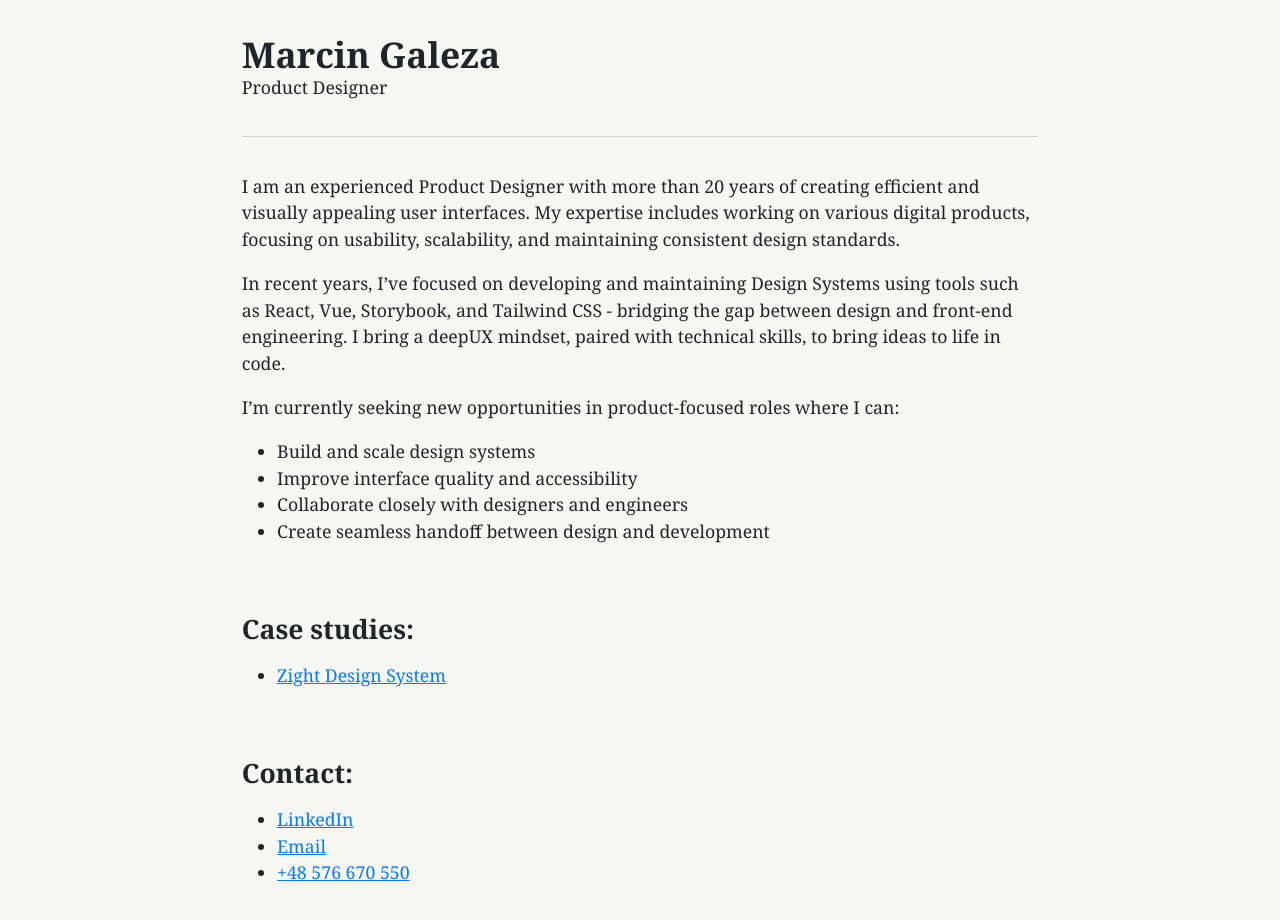
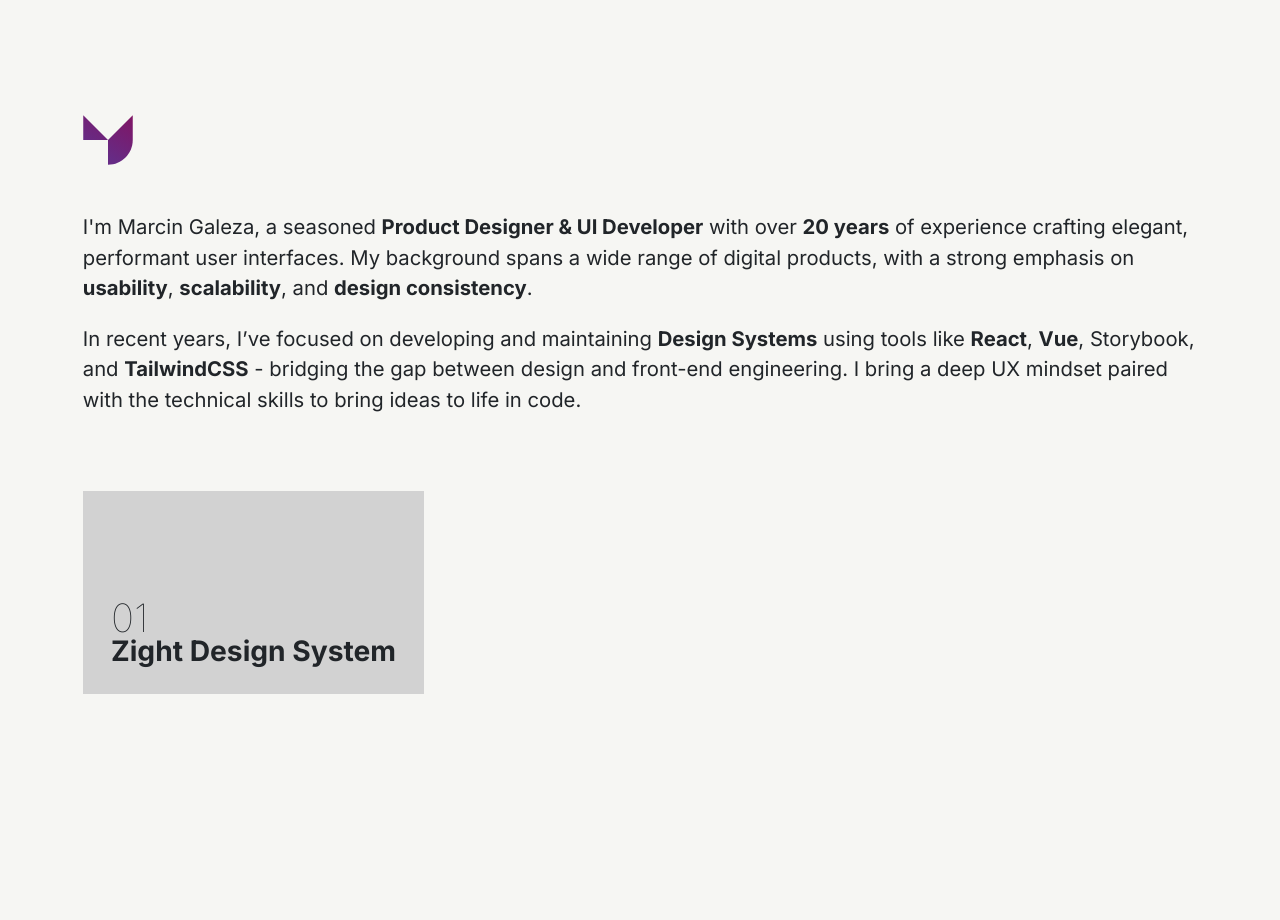
Before and after one commit to marcingaleza/marcingaleza.github.io, a plain HTML site: page index.html in a window 1280 px wide. After the commit the page ends 800 px from the top, so only its background shows below. Drawn offline with Linux system fonts and the light colour scheme.

Commit message:
Update layout

```diff
--- a/assets/main.css
+++ b/assets/main.css
@@ -14,7 +14,7 @@
   --color-link: var(--color-blue-500);
   --color-link-visited: var(--color-purple-500);
 
-  --font-sans-serif: -apple-system, BlinkMacSystemFont, avenir next, avenir, segoe ui, helvetica neue, helvetica, Cantarell, Ubuntu, roboto, noto, arial, sans-serif;
+  --font-sans-serif: "Inter", -apple-system, BlinkMacSystemFont, avenir next, avenir, segoe ui, helvetica neue, helvetica, Cantarell, Ubuntu, roboto, noto, arial, sans-serif;
   --font-serif: "Noto Serif", Georgia, Iowan Old Style, Apple Garamond, Baskerville, Times New Roman, Droid Serif, Times, Source Serif Pro, serif, Apple Color Emoji, Segoe UI Emoji, Segoe UI Symbol;
 
 
@@ -45,8 +45,8 @@
   --border-thick: var(--s-2);
 
   line-height: var(--ratio);
-  font-size: calc(.133vw + 1em);
-  font-family: var(--font-serif);
+  font-size: calc(.333vw + 1em);
+  font-family: var(--font-sans-serif);
   background-color: var(--color-light);
   color: var(--color-dark);
 }
@@ -87,29 +87,51 @@ main > * {
   display: block;
   margin-inline-start: auto;
   margin-inline-end: auto;
-  max-width: 45rem;
+  max-width: 55rem;
 }
 
 main > * + * {
   margin-block-start: 1em;
 }
 
-main > h2 {
+.heading {
   margin-block-start: var(--s4);
+  margin-block-end: var(--s2);
 }
 
-a {
-  color: var(--color-link);
-}
-a:visited {
-  color: var(--color-link-visited);
-}
-ul.list {
-  padding-left: var(--s2);
+.case-studies {
+  display: flex;
+  flex-wrap: wrap;
+  gap: var(--s2);
+  margin-block-start: var(--s4);
+  list-style: none;
 }
 
-.heading {
-  padding-bottom: var(--s2);
-  border-bottom: 1px solid var(--color-border);
-  margin-bottom: var(--s2);
+.case-studies a {
+  display: flex;
+  flex-direction: column;
+  justify-content: flex-end;
+  width: 100%;
+  max-width: 23.75rem;
+  min-height: 10rem;
+  background-color: var(--color-gray-200);
+  padding: var(--s1);
+  text-decoration: none;
 }
+
+.case-studies a:hover {
+  color: var(--color-light);
+  background: linear-gradient(238deg, #970147 0%, #662B85 100%);
+}
+
+.cs-number {
+  font-size: var(--s2);
+  font-weight: 100;
+  line-height: 1;
+}
+
+.cs-title {
+  font-size: var(--s1);
+  font-weight: 700;
+  line-height: 1;
+}
--- a/index.css
+++ /dev/null
@@ -1,183 +0,0 @@
-.marcin-galeza,
-.product-designer {
-  margin: 0;
-  position: relative;
-  letter-spacing: -0.02em;
-  line-height: 24px;
-  font-family: inherit;
-}
-.marcin-galeza {
-  align-self: stretch;
-  font-size: inherit;
-  font-weight: 700;
-}
-.product-designer {
-  font-size: 20px;
-  font-weight: 400;
-}
-.header,
-.i-am-an,
-.product-designer {
-  align-self: stretch;
-}
-.header {
-  display: flex;
-  flex-direction: column;
-  align-items: flex-start;
-  justify-content: flex-start;
-  gap: 9px;
-}
-.i-am-an {
-  position: relative;
-  letter-spacing: -0.02em;
-  line-height: 24px;
-}
-.in-recent-years {
-  margin: 0;
-}
-.vector-1-stroke {
-  height: 7.4px;
-  width: 11.5px;
-  position: relative;
-}
-.build-and-scale {
-  flex: 1;
-  position: relative;
-  letter-spacing: -0.02em;
-  line-height: 21px;
-}
-.list,
-.listitem,
-.listwrapper {
-  align-self: stretch;
-  display: flex;
-  justify-content: flex-start;
-}
-.listitem {
-  flex-direction: row;
-  align-items: center;
-  padding: 0 0 0 var(--padding-8);
-  gap: var(--gap-12);
-}
-.list,
-.listwrapper {
-  flex-direction: column;
-  align-items: flex-start;
-  gap: var(--gap-8);
-  color: var(--color-black);
-}
-.listwrapper {
-  gap: var(--gap-16);
-  text-align: left;
-  font-size: var(--font-size-16);
-  color: var(--color-gray);
-  font-family: var(--font-noto-serif);
-}
-.zight-design-system {
-  flex: 1;
-  position: relative;
-  text-decoration: underline;
-  letter-spacing: -0.02em;
-  line-height: 21px;
-}
-.list2 {
-  gap: var(--gap-8);
-  color: var(--Colors-Blue);
-}
-.list2,
-.listwrapper2,
-.main {
-  align-self: stretch;
-  display: flex;
-  flex-direction: column;
-  align-items: flex-start;
-  justify-content: flex-start;
-}
-.listwrapper2 {
-  gap: var(--gap-16);
-}
-.main {
-  flex: 1;
-  gap: 26px;
-  text-align: left;
-  font-size: var(--font-size-16);
-  color: var(--color-gray);
-  font-family: var(--font-noto-serif);
-}
-.brands-linkedin {
-  height: 24px;
-  width: 24px;
-  position: relative;
-  overflow: hidden;
-  flex-shrink: 0;
-}
-.marcingalezagmailcom1 {
-  text-decoration: underline;
-}
-.marcingalezagmailcom {
-  position: relative;
-  letter-spacing: -0.02em;
-  line-height: 16px;
-}
-.footer {
-  align-self: stretch;
-  border-top: 1px solid var(--color-ghostwhite);
-  display: flex;
-  flex-direction: row;
-  align-items: center;
-  justify-content: space-between;
-  padding: 18px 0 0;
-  gap: 0;
-  font-size: 14px;
-}
-.page,
-.website {
-  display: flex;
-  align-items: flex-start;
-}
-.page {
-  flex-direction: column;
-  justify-content: flex-start;
-  gap: 75px;
-  max-width: 800px;
-}
-.website {
-  width: 100%;
-  height: 1273px;
-  position: relative;
-  background-color: var(--color-white);
-  overflow: hidden;
-  flex-direction: row;
-  justify-content: center;
-  padding: 80px 20px 279px;
-  box-sizing: border-box;
-  line-height: normal;
-  letter-spacing: normal;
-  text-align: left;
-  font-size: 36px;
-  color: var(--color-gray);
-  font-family: var(--font-noto-serif);
-}
-@media screen and (max-width: 800px) {
-  .marcin-galeza {
-    font-size: 29px;
-    line-height: 19px;
-  }
-  .page {
-    gap: 37px;
-    max-width: 100%;
-  }
-}
-@media screen and (max-width: 450px) {
-  .marcin-galeza {
-    font-size: 22px;
-    line-height: 14px;
-  }
-  .product-designer {
-    font-size: var(--font-size-16);
-    line-height: 19px;
-  }
-  .page {
-    gap: 19px;
-  }
-}
--- a/index.html
+++ b/index.html
@@ -1,39 +1,72 @@
 <!DOCTYPE html>
 <html lang="en">
   <head>
-  <meta charset="UTF-8">
-  <meta name="viewport" content="width=device-width, initial-scale=1.0">
+    <meta charset="UTF-8" />
+    <meta name="viewport" content="width=device-width, initial-scale=1.0" />
     <title>Marcin Galeza - Product Designer</title>
     <link rel="preconnect" href="https://fonts.googleapis.com">
     <link rel="preconnect" href="https://fonts.gstatic.com" crossorigin>
-  <link href="https://fonts.googleapis.com/css2?family=Noto+Serif:ital,wght@0,100..900;1,100..900&display=swap" rel="stylesheet">
-  <link rel="stylesheet" href="assets/main.css">
+    <link href="https://fonts.googleapis.com/css2?family=Inter:ital,opsz,wght@0,14..32,100..900;1,14..32,100..900&display=swap" rel="stylesheet">
+    <link rel="stylesheet" href="assets/main.css" />
   </head>
   <body>
     <div class="wrapper">
       <main>
         <div class="heading">
-        <h1>Marcin Galeza</h1>
-        <p>Product Designer</p>
+          <svg
+            width="50"
+            height="50"
+            viewBox="0 0 101 100"
+            fill="none"
+            xmlns="http://www.w3.org/2000/svg"
+          >
+            <path
+              d="M100.5 50C100.5 77.6142 78.1142 100 50.5 100V50L100.5 0V50Z"
+              fill="url(#paint0_linear_21_13)"
+            />
+            <path
+              d="M50.5 50H0.5V0L50.5 50Z"
+              fill="url(#paint1_linear_21_13)"
+            />
+            <defs>
+              <linearGradient
+                id="paint0_linear_21_13"
+                x1="262.583"
+                y1="2.50002"
+                x2="163.474"
+                y2="156.915"
+                gradientUnits="userSpaceOnUse"
+              >
+                <stop stop-color="#970147" />
+                <stop offset="1" stop-color="#662B85" />
+              </linearGradient>
+              <linearGradient
+                id="paint1_linear_21_13"
+                x1="262.583"
+                y1="2.50002"
+                x2="163.474"
+                y2="156.915"
+                gradientUnits="userSpaceOnUse"
+              >
+                <stop stop-color="#970147" />
+                <stop offset="1" stop-color="#662B85" />
+              </linearGradient>
+            </defs>
+          </svg>
         </div>
-      <p>I am an experienced Product Designer with more than 20 years of creating efficient and visually appealing user interfaces. My expertise includes working on various digital products, focusing on usability, scalability, and maintaining consistent design standards.</p>
-      <p>In recent years, I’ve focused on developing and maintaining Design Systems using tools such as React, Vue, Storybook, and Tailwind CSS - bridging the gap between design and front-end engineering. I bring a deepUX mindset, paired with technical skills, to bring ideas to life in code.</p>
-      <p>I’m currently seeking new opportunities in product-focused roles where I can:</p>
-      <ul class="list">
-        <li>Build and scale design systems</li>
-        <li>Improve interface quality and accessibility</li>
-        <li>Collaborate closely with designers and engineers</li>
-        <li>Create seamless handoff between design and development</li>
-      </ul>
-      <h2>Case studies:</h2>
-      <ul class="list">
-        <li><a target="_blank" href="https://www.figma.com/proto/eRa1QRo990eQtxvF4AOVnM/Case-Study---Zight-Design-System?page-id=0%3A1&node-id=1-24&p=f&viewport=602%2C-573%2C0.96&t=WPMUtxrKFgp2kPCT-1&scaling=min-zoom&content-scaling=fixed">Zight Design System</a></li>
-      </ul>
-      <h2>Contact:</h2>
-      <ul class="list">
-        <li><a target="_blank" href="https://www.linkedin.com/in/marcingaleza/">LinkedIn</a></li>
-        <li><a target="_blank" href="mailto:marcin.galeza@gmail.com">Email</a></li>
-        <li><a href="tel:+48576670550">+48 576 670 550</a></li>
+        <p>
+          I'm Marcin Galeza, a seasoned <strong>Product Designer & UI Developer</strong> with over <strong>20 years</strong> of experience crafting elegant, performant user interfaces. My background spans a wide range of digital products, with a strong emphasis on <strong>usability</strong>, <strong>scalability</strong>, and <strong>design consistency</strong>.
+        </p>
+        <p>
+          In recent years, I’ve focused on developing and maintaining <strong>Design Systems</strong> using tools like <strong>React</strong>, <strong>Vue</strong>, <strong></strong>Storybook</strong>, and <strong>TailwindCSS</strong> - bridging the gap between design and front-end engineering. I bring a deep UX mindset paired with the technical skills to bring ideas to life in code.
+        </p>
+        <ul class="case-studies">
+          <li>
+            <a target="_blank" href="https://www.figma.com/proto/eRa1QRo990eQtxvF4AOVnM/Case-Study---Zight-Design-System?page-id=0%3A1&node-id=1-24&p=f&viewport=602%2C-573%2C0.96&t=WPMUtxrKFgp2kPCT-1&scaling=min-zoom&content-scaling=fixed">
+              <span class="cs-number">01</span>
+              <span class="cs-title">Zight Design System</span>
+            </a>
+          </li>
         </ul>
       </main>
     </div>
```
Also changed, not shown: public/brands--linkedin.svg (deleted), public/vector-1-stroke-9.svg (deleted), public/vector-1-stroke.svg (deleted). Lines whose indentation alone changed are shown as unchanged.
